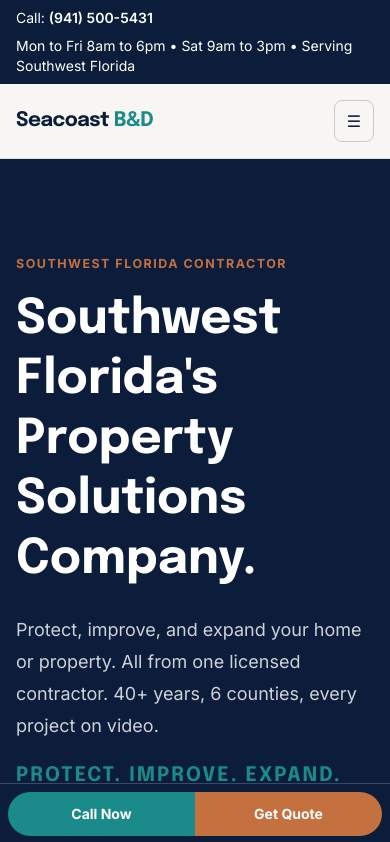
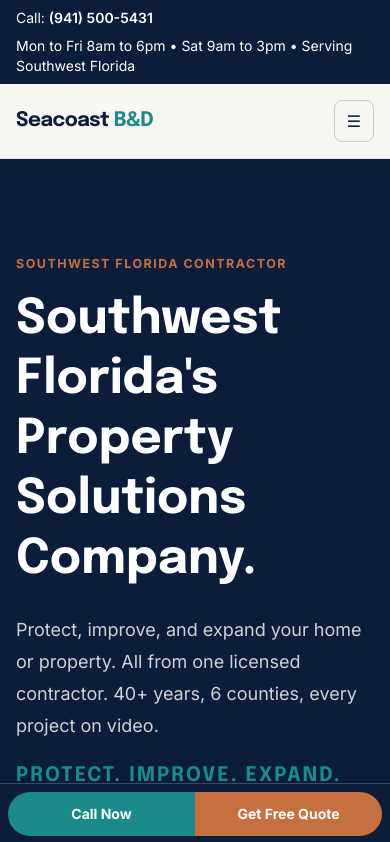
Before and after one commit to ecomstrategics/seacoast-bd, a Next.js app: page / in a window 390 px wide. Shown: the top 842 px of the page. Built offline with nearby package versions, Linux system fonts and the light colour scheme.

Commit message:
fix: make mobile menu scrollable

```diff
--- a/src/components/Header.tsx
+++ b/src/components/Header.tsx
@@ -200,7 +200,7 @@ export function Header() {
 
       {/* Mobile menu */}
       {mobileOpen && (
-        <nav id="mobile-menu" className="border-t border-navy/10 bg-warm-white px-4 pb-6 lg:hidden" aria-label="Mobile navigation">
+        <nav id="mobile-menu" className="max-h-[calc(100dvh-120px)] overflow-y-auto border-t border-navy/10 bg-warm-white px-4 pb-24 lg:hidden" aria-label="Mobile navigation">
           <div className="container space-y-1 py-3">
             <p className="px-3 py-1.5 text-xs font-bold uppercase tracking-widest text-teal">Protect</p>
             {solutionsMega.protect.map((link) => (
--- a/src/components/MobileBottomBar.tsx
+++ b/src/components/MobileBottomBar.tsx
@@ -1,5 +1,5 @@
 import Link from "next/link";
 
 export function MobileBottomBar() {
-  return <div className="fixed inset-x-0 bottom-0 z-50 grid grid-cols-2 border-t border-white/20 bg-navy p-2 md:hidden"><a href="tel:+19415005431" className="rounded-l-full bg-teal px-4 py-3 text-center text-sm font-bold text-white">Call Now</a><Link href="/contact" className="rounded-r-full bg-copper px-4 py-3 text-center text-sm font-bold text-white">Get Quote</Link></div>;
+  return <div className="fixed inset-x-0 bottom-0 z-50 grid grid-cols-2 border-t border-white/20 bg-navy p-2 md:hidden"><a href="tel:+19415005431" className="rounded-l-full bg-teal px-4 py-3 text-center text-sm font-bold text-white">Call Now</a><Link href="/contact" className="rounded-r-full bg-copper px-4 py-3 text-center text-sm font-bold text-white">Get Free Quote</Link></div>;
 }
```
